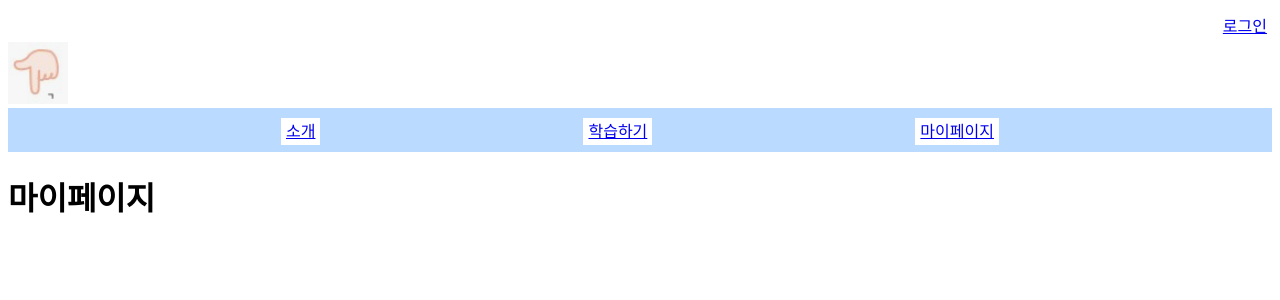
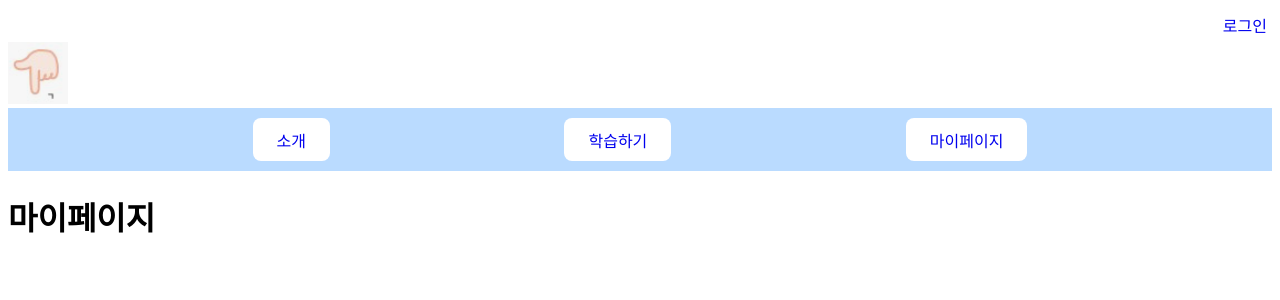
Before and after one commit to seo-yeonggwang/sign_language, a React (Create React App) app: page /mypage in a window 1280 px wide. Shown: the top 300 px of the page. Built offline with nearby package versions, Linux system fonts and the light colour scheme.

Commit message:
css 수정

```diff
--- a/src/App.js
+++ b/src/App.js
@@ -2,6 +2,7 @@ import { BrowserRouter, Routes, Route, Link } from 'react-router-dom';
 
 import Home from "./pages/Home";
 import StudyMain from "./pages/StudyMain";
+import Study from "./pages/Study";
 import NotFound from "./pages/NotFound";
 import Login from "./pages/Login"
 import Header from "./Header";
@@ -14,10 +15,11 @@ function App() {
         <Header />
         <Routes>
           <Route exact path="/" element={<Home/>}></Route>
-          <Route path="/study-main/*" element={<StudyMain/>}></Route>
+          <Route path="/study/" element={<Study/>}></Route>
+          <Route path="/study-main/" element={<StudyMain/>}></Route>
           <Route exact path="/mypage" element={<Mypage/>}></Route>
-          <Route path="/login/*" element={<Login/>}></Route>
-          <Route path="*" element={<NotFound/>}></Route>
+          <Route path="/login/" element={<Login/>}></Route>
+          <Route path="/*" element={<NotFound/>}></Route>
         </Routes>
       </BrowserRouter>
     </div>
--- a/src/LoginButton.js
+++ b/src/LoginButton.js
@@ -18,7 +18,7 @@ function LoginButton(props) {
     return (
         <div style = {styles.container}>
             <span style={styles.box}>
-                <Link to="/login"> 로그인</Link>
+                <Link to="/login" style={{ textDecoration: "none"}}> 로그인</Link>
             </span>
         </div>
     )
--- a/src/Toolbar.js
+++ b/src/Toolbar.js
@@ -1,18 +1,6 @@
 import React from "react";
 import { Link, useLocation } from 'react-router-dom';
-
-const styles = {
-  container: {
-    display: "flex",
-    justifyContent: "space-evenly",
-    background: "#007bff45",
-    padding: "10px",
-  },
-  box: {
-    padding: "5px",
-    background: "white",
-  },
-};
+import styled from 'styled-components';
 
 function Toolbar(props) {
   const location = useLocation();
@@ -20,18 +8,37 @@ function Toolbar(props) {
   if (location.pathname === "/login") return null;
 
   return (
-    <div style={styles.container}>
-      <Link to="/">
-        <span style={styles.box}>소개</span>
-      </Link>
-      <Link to="/study-main">
-        <span style={styles.box}>학습하기</span>
-      </Link>
-      <Link to="/mypage">
-        <span style={styles.box}>마이페이지</span>
-      </Link>
-    </div>
+    <Container>
+
+        <Link to="/" style={{ textDecoration: "none"}}>
+            <Menu>소개</Menu>
+        </Link>
+
+        <Link to="/study-main" style={{ textDecoration: "none"}}>
+            <Menu>학습하기</Menu>
+        </Link>
+
+        <Link to="/mypage" style={{ textDecoration: "none"}}>
+            <Menu>마이페이지</Menu>
+        </Link>
+
+    </Container>
   );
 }
 
 export default Toolbar;
+
+const Container = styled.div`
+    display: flex;
+    justify-content: space-evenly;
+    background: #007bff45;
+    padding: 10px;
+`;
+
+const Menu = styled.div`
+    border-radius: 0.5rem;
+    padding: 0.6rem;
+    padding-left: 1.5rem;
+    padding-right: 1.5rem;
+    background: white;
+`;
--- a/src/pages/Login.js
+++ b/src/pages/Login.js
@@ -1,12 +1,4 @@
-const styles = {
-	block: {
-		display: "block",
-	},
-    text: {
-        display: "inline-block",
-        width: "70px",
-    }
-};
+import styled from 'styled-components';
 
 function Login(props){
     return (
@@ -14,12 +6,12 @@ function Login(props){
             <div>로그인 페이지</div>
             <form>
                 <div>
-                    <span style = {styles.text}>ID </span>
+                    <Label>ID </Label>
                     <input type="text"></input>
                 </div>
 
                 <div>
-                    <span style = {styles.text}>PSWD </span>
+                    <Label>PSWD </Label>
                     <input type="password"></input>
                 </div>
                 <button type="submit">로그인</button>
@@ -28,3 +20,8 @@ function Login(props){
     )
 }
 export default Login
+
+const Label = styled.label`
+    display: inline-block;
+    width: 70px;
+`;
--- a/src/pages/Mypage.js
+++ b/src/pages/Mypage.js
@@ -1,12 +1,5 @@
-const styles = {
-	block: {
-		display: "block",
-	},
-    text: {
-        display: "inline-block",
-        width: "70px",
-    }
-};
+import styled from 'styled-components';
+
 
 function Mypage(props){
     return (
--- a/src/pages/Study.js
+++ b/src/pages/Study.js
@@ -51,7 +51,7 @@ function Study() {
         <h1>학습 페이지</h1>
         <div style={{ width: '100vw', height: '100vh', padding: '3em' }}>
           {/* <video ref={videoRef} autoPlay style={Styles.Video} />
-          <Button color="warning" onClick={() => startOrStop()}>{playing ? 'Stop' : 'Start'} </Button> */}
+          <button color="warning" onClick={() => startOrStop()}>{playing ? 'Stop' : 'Start'} </button> */}
         </div >
 
     </div>
--- a/src/pages/StudyMain.js
+++ b/src/pages/StudyMain.js
@@ -30,7 +30,7 @@ function StudyMain() {
     </Container>
 
   )
-  }
+}
 
 export default StudyMain
 
```
